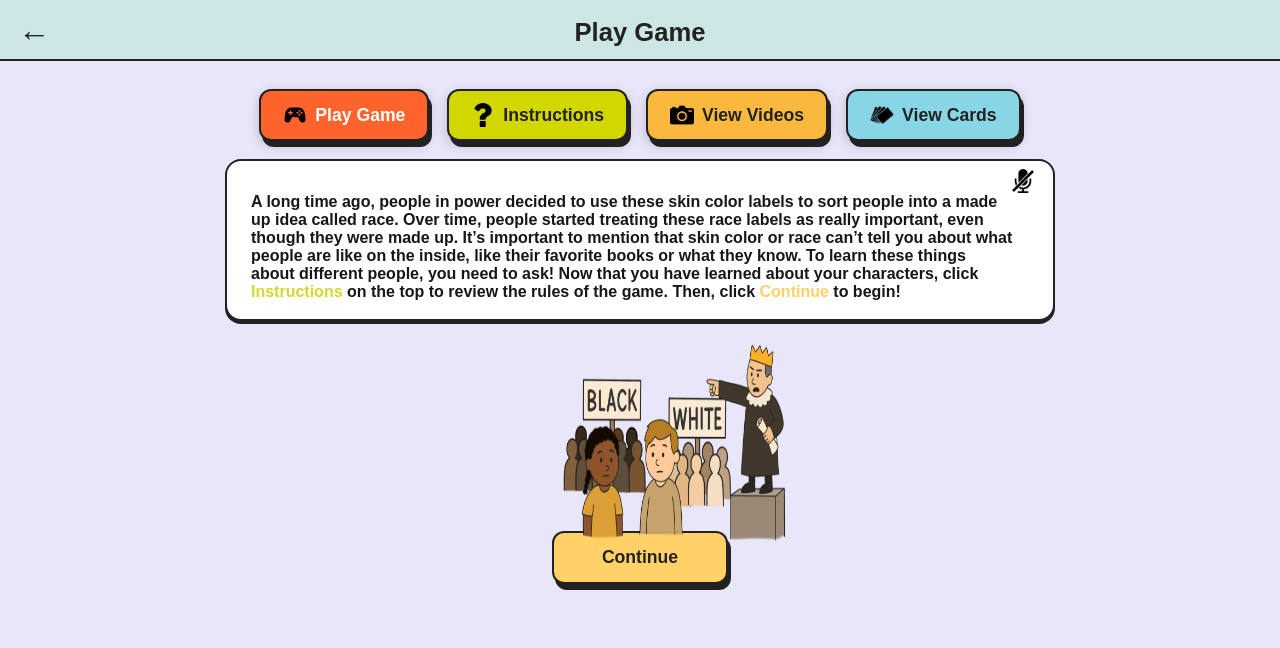
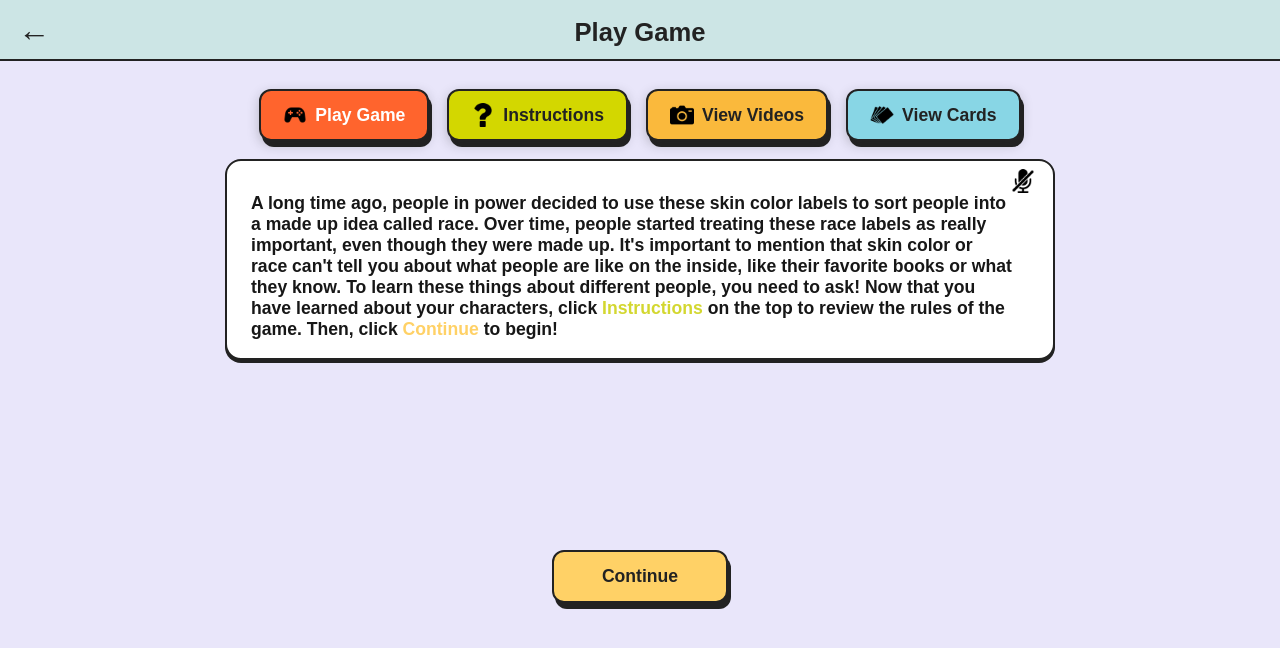
Before and after one commit to nsinghhh03/avenues-to-advantage, a Next.js app: page /playgame/nextpage in a window 1280 px wide. Shown: the top 648 px of the page. Built offline with nearby package versions, Linux system fonts and the light colour scheme.

Commit message:
vercel fix for sure now

```diff
--- a/src/app/playgame/nextpage/page.js
+++ b/src/app/playgame/nextpage/page.js
@@ -2,10 +2,10 @@
 import styles from '../playgame.module.css';
 import Image from 'next/image';
 import { useRouter, useSearchParams } from 'next/navigation';
-import { useState, useRef, useEffect } from 'react';
+import { useState, useRef, useEffect, Suspense } from 'react';
 import InstructionsModal from "../choosecharacter/InstructionsModal";
 
-export default function NextPage() {
+function NextPageContent() {
   const router = useRouter();
   const searchParams = useSearchParams();
   const player1Img = searchParams.get('player1Img');
@@ -87,13 +87,11 @@ export default function NextPage() {
               height={24}
             />
           </button>
-          <p style={{margin: 0, fontWeight: 'bold', fontSize: 16, whiteSpace: 'pre-line'}}>
-            A long time ago, people in power decided to use these skin color labels to sort people into a made up idea called race. Over time, people started treating these race labels as really important, even though they were made up. It’s important to mention that skin color or race can’t tell you about what people are like on the inside, like their favorite books or what they know. To learn these things about different people, you need to ask! Now that you have learned about your characters, click <span style={{color: '#D3D730', fontWeight: 700}}>Instructions</span> on the top to review the rules of the game. Then, click <span style={{color: '#ffd166', fontWeight: 700}}>Continue</span> to begin!
+          <p style={{margin: 0, fontWeight: 'bold'}}>
+            A long time ago, people in power decided to use these skin color labels to sort people into a made up idea called race. Over time, people started treating these race labels as really important, even though they were made up. It's important to mention that skin color or race can't tell you about what people are like on the inside, like their favorite books or what they know. To learn these things about different people, you need to ask! Now that you have learned about your characters, click <span style={{color: '#D3D730', fontWeight: 700}}>Instructions</span> on the top to review the rules of the game. Then, click <span style={{color: '#ffd166', fontWeight: 700}}>Continue</span> to begin!
           </p>
-
         </div>
-        <Image src ="/rules-race.png" alt="race rules" width={240} height={220} style={{ margin: 24, position: 'absolute', top: 310, left: 534.5}} />
-        <button className={styles.continueButton} style={{ background: '#ffd166', color: '#222', border: '2px solid #222', fontWeight: 600, fontSize: '1.1rem', margin: '190px auto 0 auto', display: 'block',  marginTop: 210 }} onClick={() => router.push(`/playgame/maingame?player1Img=${player1Img}&player1Color=${player1Color}&player2Img=${player2Img}&player2Color=${player2Color}`)}>
+        <button className={styles.continueButton} style={{ background: '#ffd166', color: '#222', border: '2px solid #222', fontWeight: 600, fontSize: '1.1rem', margin: '190px auto 0 auto', display: 'block'}} onClick={() => router.push(`/playgame/maingame?player1Img=${player1Img}&player1Color=${player1Color}&player2Img=${player2Img}&player2Color=${player2Color}`)}>
           Continue
         </button>
       </main>
@@ -103,3 +101,11 @@ export default function NextPage() {
     </div>
   );
 }
+
+export default function NextPage() {
+  return (
+    <Suspense fallback={<div style={{color: '#222', fontSize: 24, fontWeight: 700, textAlign: 'center', marginTop: 100}}>An error occurred. Please Try again.</div>}>
+      <NextPageContent />
+    </Suspense>
+  );
+}
```
Also changed, not shown: src/app/playgame/skincolor/page.js (+11 -3 lines).
